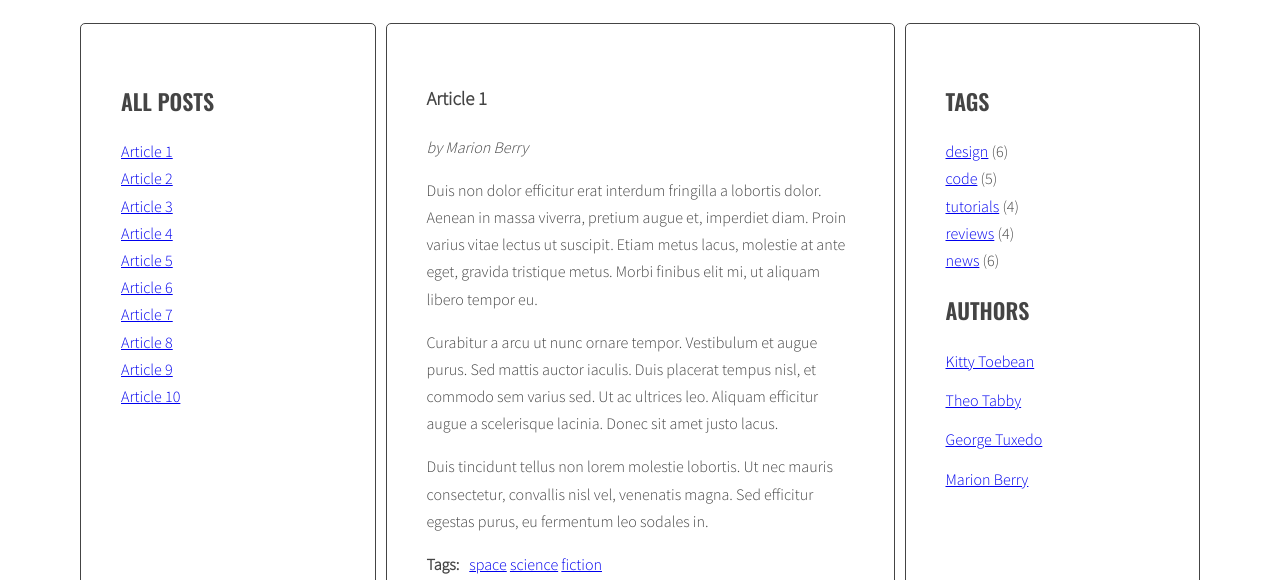
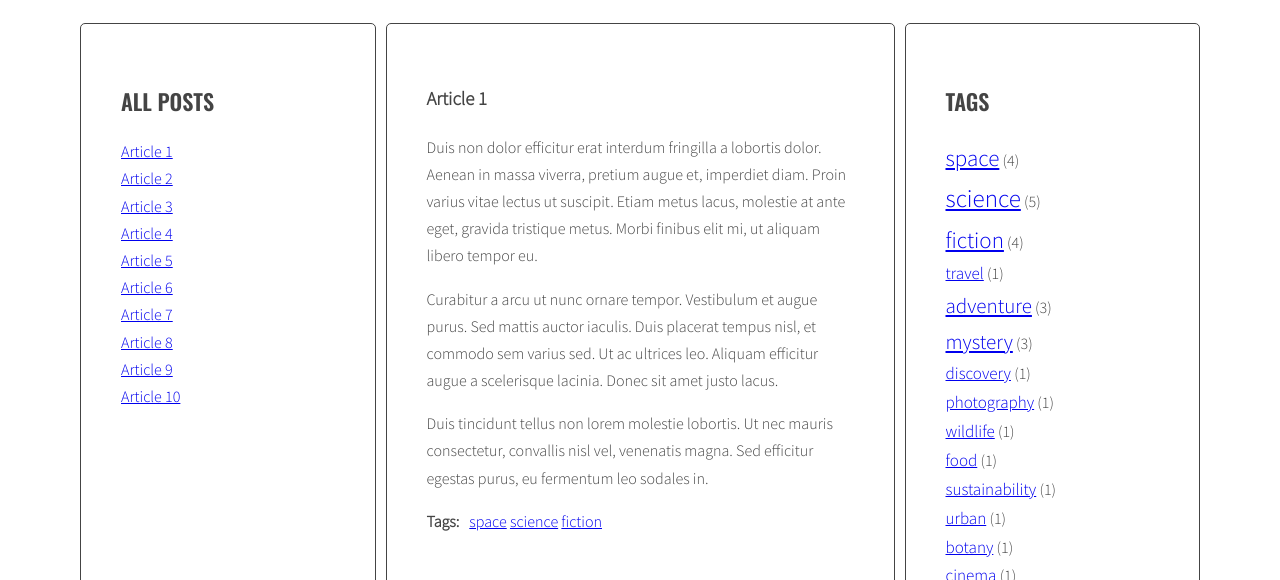
Before and after one commit to PiotrEk-721/javascript-blog, a website: page index.html in a window 1280 px wide. Shown: the part 220-800 px from the top of the page. Drawn offline with nearby package versions, Linux system fonts and the light colour scheme.

```diff
--- a/js/script.js
+++ b/js/script.js
@@ -31,19 +31,41 @@
   targetArticle.classList.add('active');
 }
 
-const optArticleSelector = '.post';
-const optTitleSelector = '.post-title';
-const optTitleListSelector = '.titles';
-const optArticleTagsSelector = '.post-tags .list';
+const opts = {
+  tagSizes: {
+    count: 5,
+    classPrefix: 'tag-size-',
+  },
+  authorSizes: {
+    count: 5,
+    classPrefix: 'author-size-',
+  },
+};
 
-function generateTitleLinks() {
+const select = {
+  all: {
+    articles: '.post',
+    titles: '.post-title',
+  },
+  article: {
+    tags: '.post-tags .list',
+    author: '.post-author',
+  },
+  listOf: {
+    titles: '.titles',
+    tags: '.tags.list',
+    authors: '.authors.list',
+  },
+};
+
+function generateTitleLinks(){
 
   /* remove contents of titleList */
-  const titleList = document.querySelector(optTitleListSelector);
+  const titleList = document.querySelector(select.listOf.titles);
   titleList.innerHTML = '';
 
   /* for each article */
-  const articles = document.querySelectorAll(optArticleSelector);
+  const articles = document.querySelectorAll(select.all.articles);
 
   let html = '';
   for (let article of articles) {
@@ -52,7 +74,7 @@
     const articleId = article.getAttribute('id');
 
     /* find the title element */
-    const articleTitle = article.querySelector(optTitleSelector).innerHTML;
+    const articleTitle = article.querySelector(select.all.titles).innerHTML;
 
     /* get the title from the title element */
 
@@ -74,16 +96,42 @@
 
 generateTitleLinks();
 
+function calculateTagsOrAuthorsParams(parameters){
+  const params = { max: 0, min: Infinity};
+
+  for (let parameter in parameters) {
+    if (parameters[parameter] > params.max) {
+      params.max = parameters[parameter];
+    }
+    if (parameters[parameter] < params.min) {
+      params.min = parameters[parameter];
+    }
+  }
+  return params;
+}
+
+function calculateTagOrAuthorClass(count, params){
+  const normalizedCount = count - params.min;
+  const normalizedMax = params.max - params.min;
+  const percentage = normalizedCount / normalizedMax;
+  const classNumber = Math.floor( percentage * (opts.tagSizes.count - 1) + 1 );
+
+  return classNumber;
+}
 
 function generateTags(){
+  /* [NEW] create a new variable allTags with an empty object */
+  let allTags = {};
+
   /* find all articles */
-  const articles = document.querySelectorAll(optArticleSelector);
+  const articles = document.querySelectorAll(select.all.articles);
 
   /* START LOOP: for every article: */
   for (let article of articles) {
 
     /* find tags wrapper */
-    const tagsWrappers = article.querySelector(optArticleTagsSelector);
+    const tagsWrappers = article.querySelector(select.article.tags);
+    console.log(tagsWrappers);
     tagsWrappers.innerHTML = '';
 
     /* make html variable with empty string */
@@ -96,26 +144,86 @@
     const articleTagsArray = articleTags.split(' ');
 
     /* START LOOP: for each tag */
-    for (let tags of articleTagsArray){
+    for (let tag of articleTagsArray){
 
       /* generate HTML of the link */
       const linkHTML = `
       <li>
-        <a href="#tag-${tags}">${tags}</a>
+        <a href="#tag-${tag}">${tag}</a>
       </li>
       `;
 
       /* add generated code to html variable */
       html = html + linkHTML;
+      /* [NEW] check if this link is NOT already in allTags */
+      if(!allTags.hasOwnProperty(tag)){
+        /* [NEW] add tag to allTags object */
+        allTags[tag] = 1;
+      } else {
+        allTags[tag]++;
+      }
     }
-
+    console.log(allTags);
     /* END LOOP: for each tag */
 
     /* insert HTML of all the links into the tags wrapper */
     tagsWrappers.innerHTML = html;
 
-  /* END LOOP: for every article: */
+    /* END LOOP: for every article: */
+    /* [NEW] find list of tags in right column */
+    const tagList = document.querySelector(select.listOf.tags);
+
+    // /* [NEW] add html from allTags to tagList */
+    // tagList.innerHTML = allTags.join(' ');
+    /* [NEW] create variable for all links HTML code */
+    const tagsParams = calculateTagsOrAuthorsParams(allTags);
+    console.log('tagsParams', tagsParams);
+    let allTagsHTML = '';
+
+    /* [NEW] START LOOP: for each tag in allTags: */
+    for(let tag in allTags){
+      /* [NEW] generate code of a link and add it to allTagHTML */
+      const tagLinkHTML = `
+        <li>
+          <a class="${opts.tagSizes.classPrefix}${calculateTagOrAuthorClass(allTags[tag], tagsParams)}" href="#${tag}">${tag}</a>
+          (${calculateTagOrAuthorClass(allTags[tag], tagsParams)})
+        </li>
+      `;
+
+      allTagsHTML += tagLinkHTML;
+    }
+
+    /* [NEW] END LOOP: for each tag in allTags: */
+
+    /* [NEW] add html from allTagsHTML to tagList */
+    tagList.innerHTML = allTagsHTML;
   }
 }
 
 generateTags();
+
+function generateAuthors(){
+  let allAuthors = {};
+  const articles = document.querySelectorAll(select.all.articles);
+  for (let article of articles) {
+    const authorWrappers = article.querySelector(select.article.author);
+    console.log(authorWrappers);
+    authorWrappers.innerHTML = '';
+    console.log(authorWrappers);
+    let html = '';
+    const authorsParams = calculateTagsOrAuthorsParams(allAuthors);
+    console.log('authorsParams', authorsParams);
+    let allAuthorsHTML = '';
+    for(let author in allAuthors){
+      const authorLinkHTML = `
+        <li>
+          <a class="${opts.authorSizes.classPrefix}${calculateTagOrAuthorClass(allAuthors[author], authorsParams)}" href="#${author}">${author}</a>
+          (${calculateTagOrAuthorClass(allAuthors[author], authorsParams)})
+        </li>
+      `;
+      allAuthorsHTML += authorLinkHTML;
+    }
+  }
+}
+
+generateAuthors();
--- a/sass/style.scss
+++ b/sass/style.scss
@@ -123,3 +123,10 @@
     margin: 0 10px 0 0;
   }
 }
+
+/* Tags */
+@for $i from 1 through 5 {
+  .tag-size-#{$i} {
+    font-size: 15px + $i * 2;
+  }
+}
```
Also changed, not shown: css/style.css.
